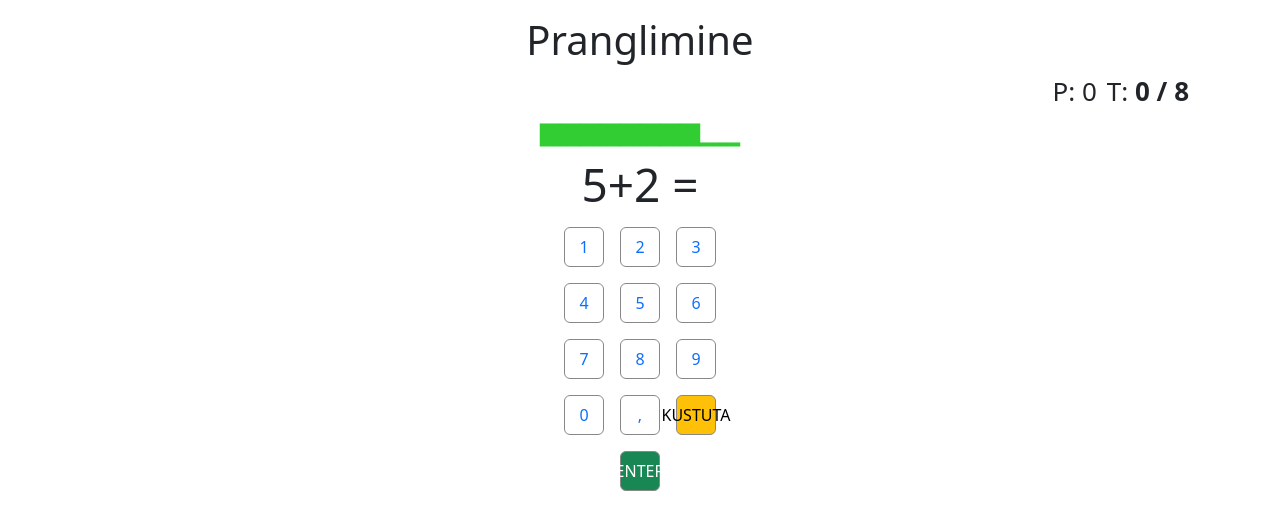
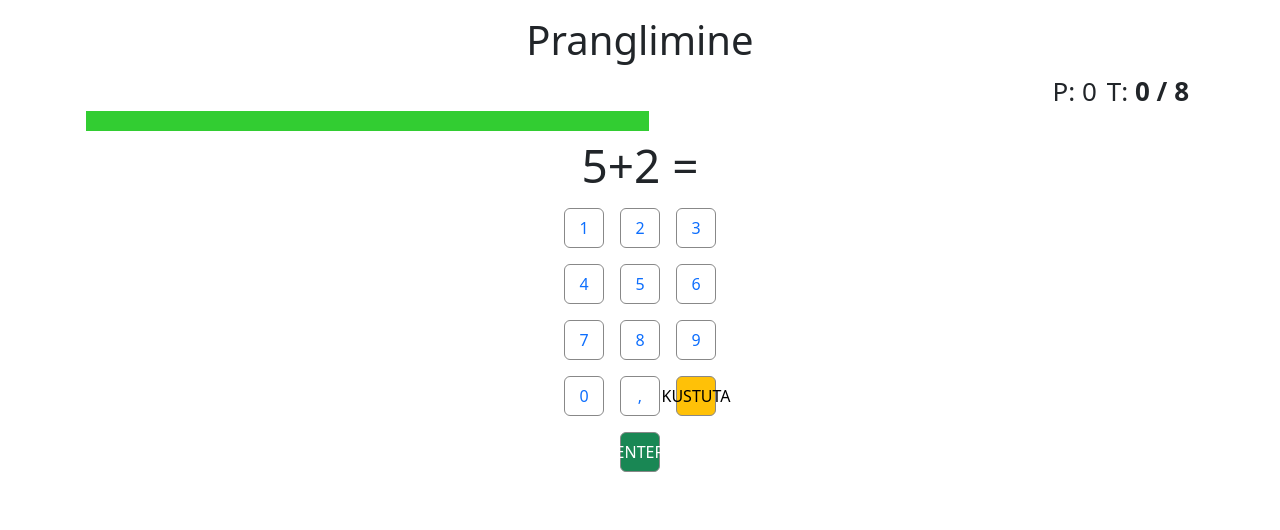
Before and after one commit to dmonizer/MentalMath, a React (Create React App) app: page / in a window 1280 px wide. Both pictures are taken after a click on the button "JAH!". Shown: the top 530 px of the page. Built offline with nearby package versions, Linux system fonts and the light colour scheme.

Commit message:
progressbar update

```diff
--- a/src/components/Timer.tsx
+++ b/src/components/Timer.tsx
@@ -1,6 +1,6 @@
 import React, {useEffect, useState} from 'react';
 
-
+const PROGRESS_BAR_WIDTH = 650;
 export const Timer = (props: { seconds: number, isCancelled: boolean, rewind: (seconds: number) => void }) => {
     const [timerValue, setTimerValue] = useState(props.seconds);
     const {isCancelled, seconds, rewind} = props;
@@ -17,13 +17,15 @@ export const Timer = (props: { seconds: number, isCancelled: boolean, rewind: (s
 
 
     //const progressBar = "".padStart(10/seconds*timerValue, "⚫").padEnd(10, "⚪")
-    const progressBar = "".padStart(10/seconds*timerValue, "▆").padEnd(10, "▁")
-    let color = "red"
+    //const progressBar = "".padStart(10/seconds*timerValue, "▆").padEnd(10, "▁")
+    const progressBarWidth = PROGRESS_BAR_WIDTH/seconds*timerValue;
+    const styleElement = {width:progressBarWidth+"px", height:"20px"}
+    let color = "red_bg"
     if (timerValue > seconds / 3) {
-        color = "yellow"
+        color = "yellow_bg"
     }
     if (timerValue > seconds / 3 * 2) {
-        color = "green"
+        color = "green_bg"
     }
-    return (<div className={"timer-display "+color}>{progressBar}</div>);
+    return (<div className={"timer-display "} style={{width:PROGRESS_BAR_WIDTH+"px"}}><div className={"progressBar "+color} style={styleElement}></div></div>);
 }
--- a/src/index.css
+++ b/src/index.css
@@ -54,14 +54,22 @@ h1{
   color: orange;
 }
 
+.red_bg {
+  background-color: red;
+}
+.green_bg {
+  background-color: limegreen;
+}
+
+.yellow_bg {
+  background-color: orange;
+}
+
 .question-field {
   font-size: 46px;
   text-align: center;
 }
-.timer-display {
-  font-size: 26px;
-  text-align: center;
-}
+
 .level-display {
   font-size: 26px;
   text-align: right;
@@ -84,3 +92,10 @@ h1{
 .ready-container {
   text-align: center;
 }
+.timer-display {
+  font-size: 26px;
+  text-align: center;
+}
+.progressBar {
+
+}
```
